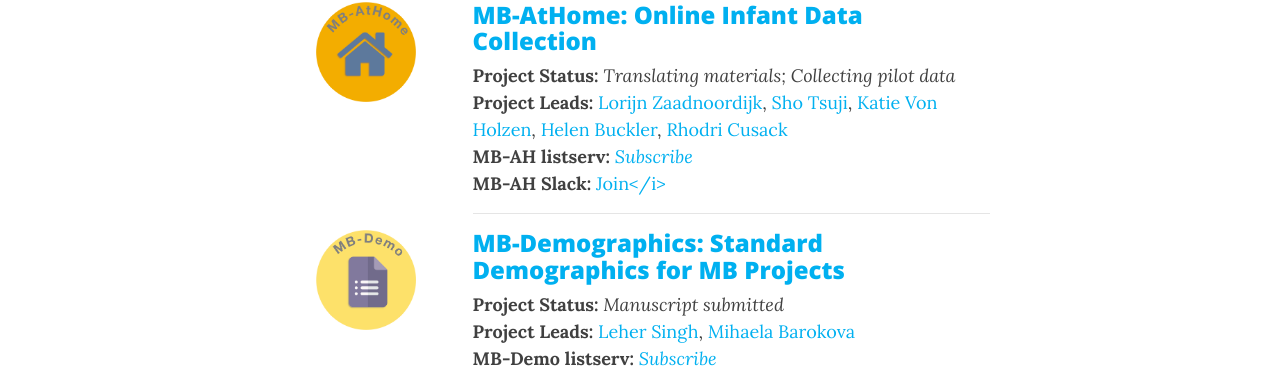
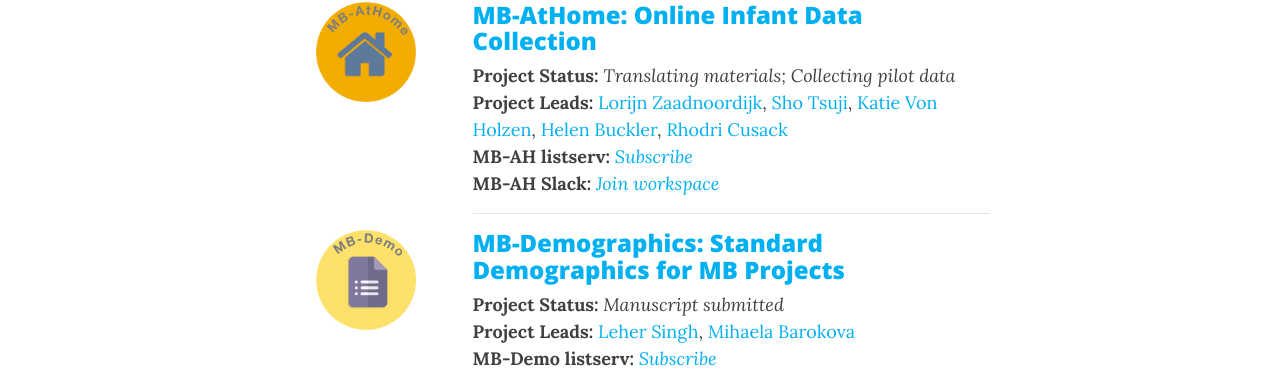
Before and after one commit to manybabies/manybabies.github.io, a Jekyll site: the page built from get_involved.md, in a window 1280 px wide and 900 px high, scrolled down 3386 px. Shown: the part 88-456 px from the top of the window. Built offline with Jekyll 4.4.1, drawn with Linux system fonts in a browser that asks for light colours; nearby versions of some CDN libraries; some web fonts are replaced.

Commit message:
Update get_involved.md

```diff
--- a/get_involved.md
+++ b/get_involved.md
@@ -166,7 +166,7 @@ You are also welcome to join us at our monthly "Drop-in Hours" (currently on the
         <b>Project Status:</b> <i>Translating materials; Collecting pilot data</i><br>
         <b>Project Leads:</b> <a href="mailto:L.Zaadnoordijk@tcd.ie">Lorijn Zaadnoordijk</a>, <a href="mailto:tsujish@gmail.com">Sho Tsuji</a>, <a href="mailto:katie.m.vonholzen@gmail.com">Katie Von Holzen</a>, <a href="mailto:Helen.Buckler@nottingham.ac.uk">Helen Buckler</a>, <a href="mailto:rhodricusack@cusacklab.org">Rhodri Cusack</a><br>
         <b>MB-AH listserv:</b> <a href="https://groups.google.com/forum/#!forum/infantlooksathome"><i>Subscribe</i></a><br>
-        <b>MB-AH Slack:</b> <a href="https://join.slack.com/t/infantlooksathome/shared_invite/zt-1ow4drttf-O6fvUJFIyvvwpDdR3W2paw">Join</i></a>
+        <b>MB-AH Slack:</b> <a href="https://join.slack.com/t/infantlooksathome/shared_invite/zt-1ow4drttf-O6fvUJFIyvvwpDdR3W2paw"><i>Join workspace</i></a>
         <hr>
       </div>
     </div>
```
